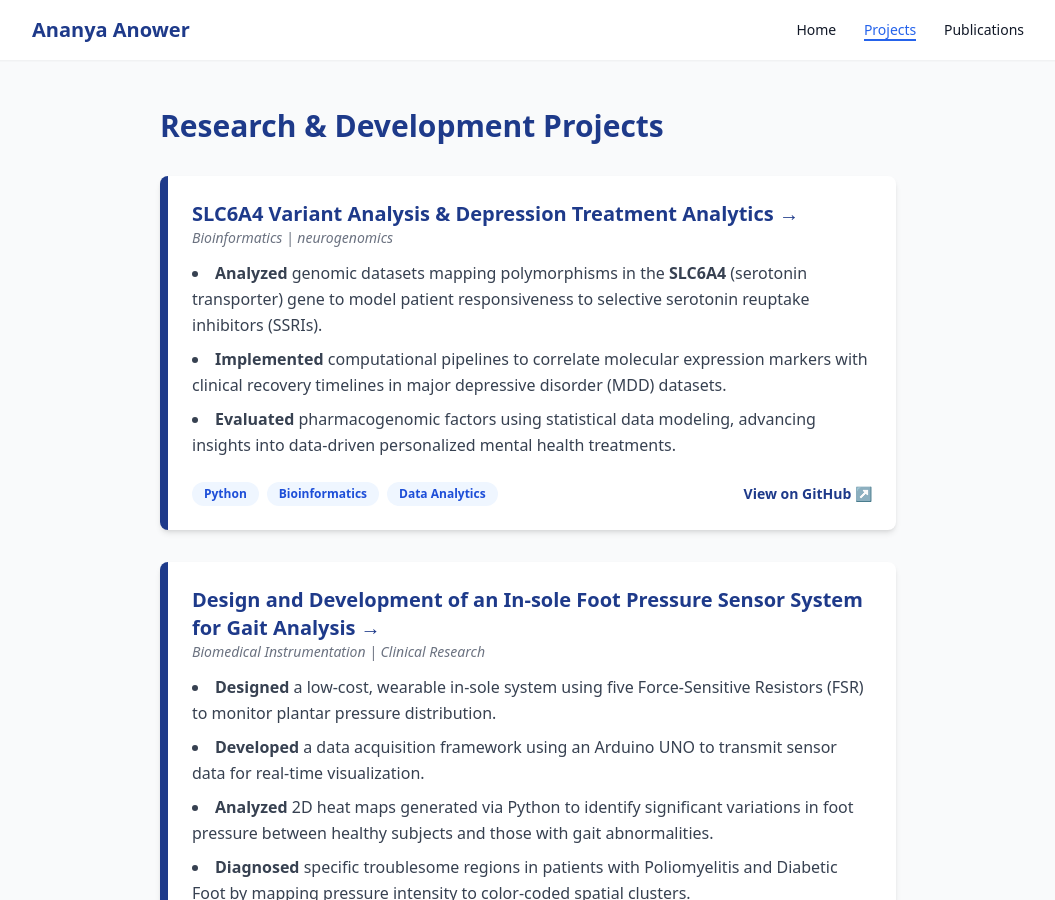
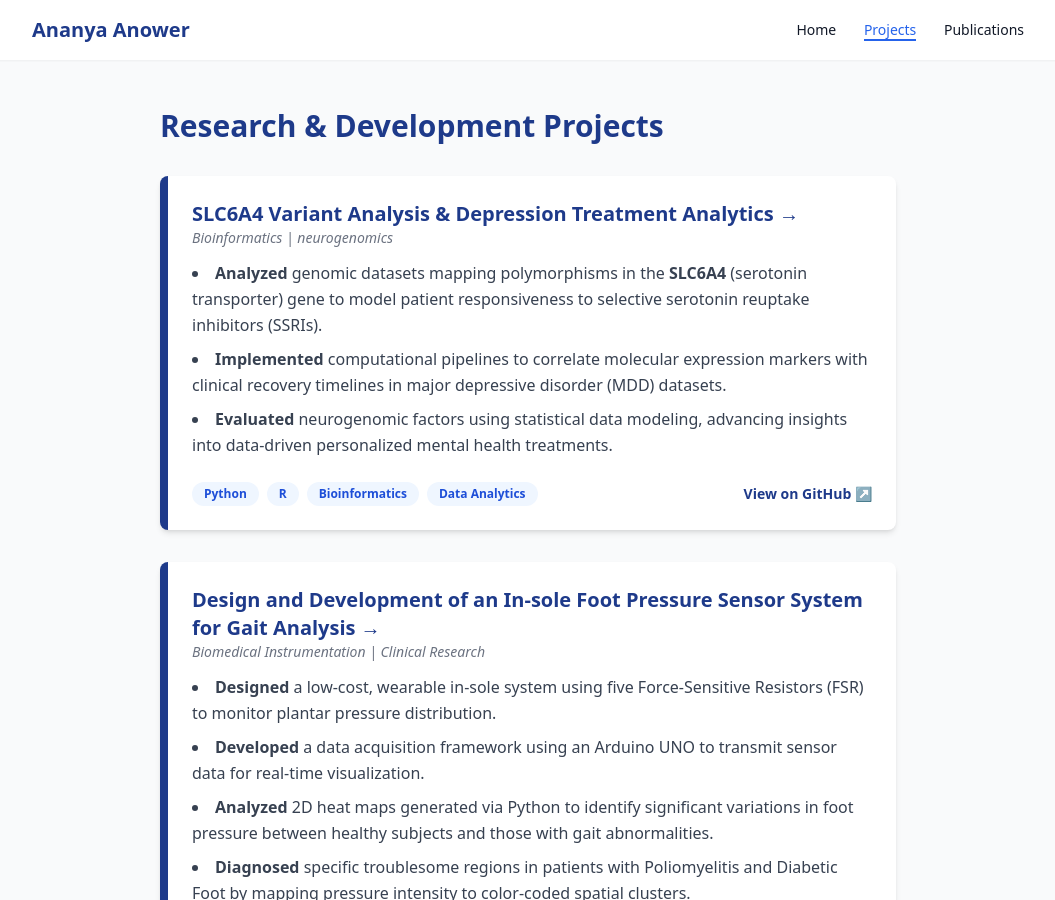
Before and after one commit to AnanyaAnower/AnanyaAnower.github.io, a Jekyll site: the page projects.html, which Jekyll copies as it is, in a window 1280 px wide and 900 px high. Shown: the whole window, without its empty margins (112-1167 px from the left). Built offline with Jekyll 4.4.1, drawn with Linux system fonts in a browser that asks for light colours; nearby versions of some CDN libraries.

Commit message:
Update projects.html

```diff
--- a/projects.html
+++ b/projects.html
@@ -36,12 +36,13 @@
     <ul class="list-disc list-inside text-gray-700 leading-relaxed space-y-2">
         <li><span class="font-semibold">Analyzed</span> genomic datasets mapping polymorphisms in the <span class="font-semibold">SLC6A4</span> (serotonin transporter) gene to model patient responsiveness to selective serotonin reuptake inhibitors (SSRIs).</li>
         <li><span class="font-semibold">Implemented</span> computational pipelines to correlate molecular expression markers with clinical recovery timelines in major depressive disorder (MDD) datasets.</li>
-        <li><span class="font-semibold">Evaluated</span> pharmacogenomic factors using statistical data modeling, advancing insights into data-driven personalized mental health treatments.</li>
+        <li><span class="font-semibold">Evaluated</span> neurogenomic factors using statistical data modeling, advancing insights into data-driven personalized mental health treatments.</li>
     </ul>
 
     <div class="mt-6 flex items-center justify-between">
         <div class="flex gap-2">
             <span class="bg-blue-50 text-blue-700 px-3 py-1 rounded-full text-xs font-semibold">Python</span>
+            <span class="bg-blue-50 text-blue-700 px-3 py-1 rounded-full text-xs font-semibold">R</span>
             <span class="bg-blue-50 text-blue-700 px-3 py-1 rounded-full text-xs font-semibold">Bioinformatics</span>
             <span class="bg-blue-50 text-blue-700 px-3 py-1 rounded-full text-xs font-semibold">Data Analytics</span>
         </div>
```
